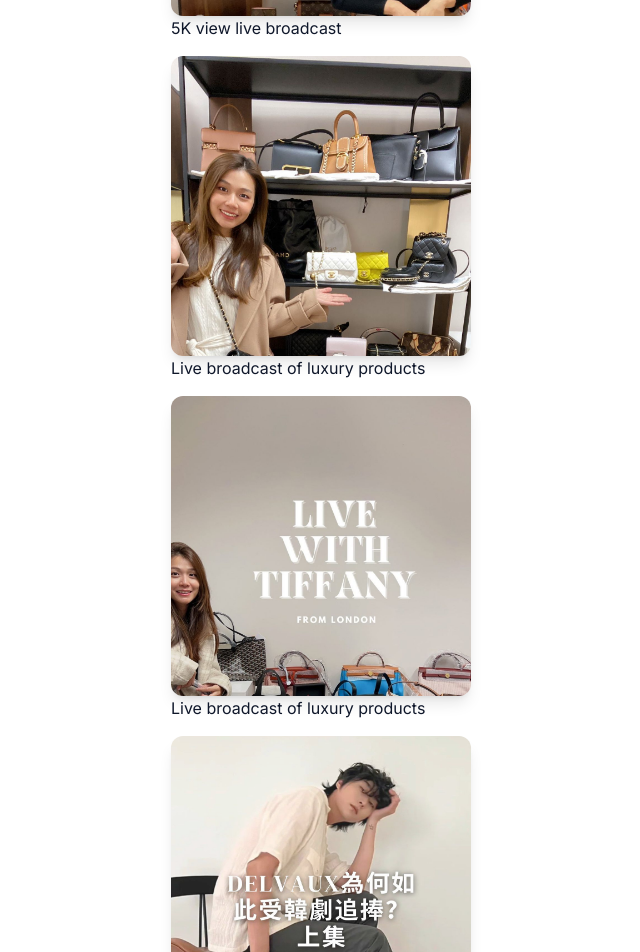
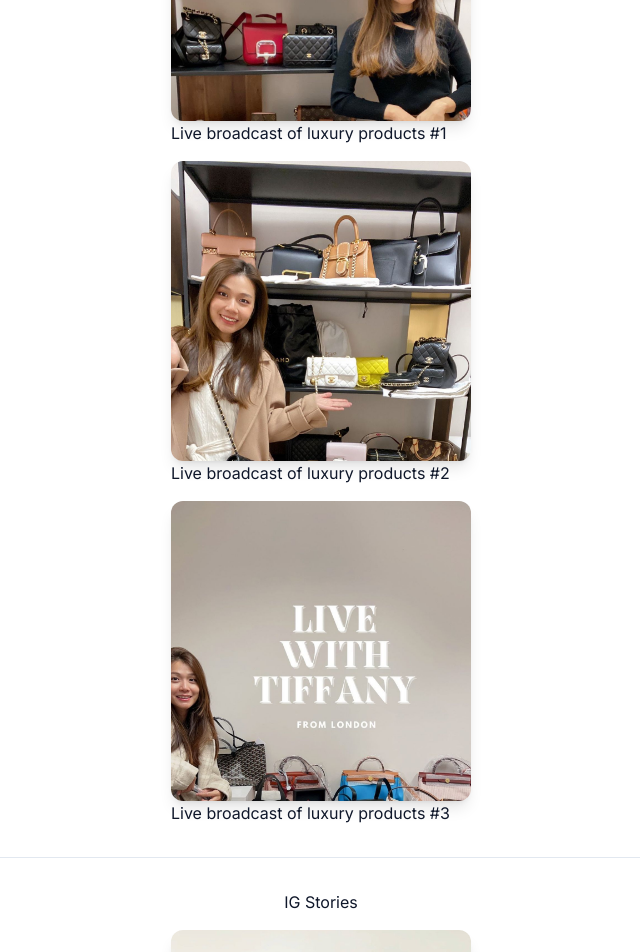
Before and after one commit to superoverflow/model-portfolio-example, a Next.js app: page /portfolio in a window 1280 px wide. Shown: the part 340-1292 px from the top of the page, without its empty margins (319-959 px from the left). Built offline with nearby package versions, Linux system fonts and the light colour scheme.

Commit message:
update pages

```diff
--- a/app/portfolio/igLives.json
+++ b/app/portfolio/igLives.json
@@ -2,19 +2,19 @@
     {
         "id": "01",
         "link": "https://www.instagram.com/reel/CljJxjAjI2B/",
-        "description" : "5K view live broadcast",
+        "description" : "Live broadcast of luxury products #1",
         "photo": "/igLives/01.jpeg"
     },
     {
         "id": "02",
         "link": "https://www.instagram.com/reel/Cl3xDNdjW0L/",
-        "description" : "Live broadcast of luxury products",
+        "description" : "Live broadcast of luxury products #2",
         "photo": "/igLives/02.jpeg"
     },
     {
         "id": "03",
         "link": "https://www.instagram.com/reel/CkbO8haDmLF/",
-        "description" : "Live broadcast of luxury products",
+        "description" : "Live broadcast of luxury products #3",
         "photo": "/igLives/03.jpeg"
     }
 ]
--- a/app/portfolio/page.tsx
+++ b/app/portfolio/page.tsx
@@ -1,3 +1,5 @@
+import { Separator } from "@/components/ui/separator"
+
 import Image from "next/image";
 import igLives from "./igLives.json";
 import igStories from "./igStories.json";
@@ -17,22 +19,25 @@
       <Image src={d.photo} alt={d.description} height={1080} width={1080} />
       <p>{d.description}</p>
     </div>
+    <span>{d.description}</span>
   </a>
 ));
 
 const page = () => {
   return (
-    <>
+    <main className="flex min-h-screen flex-col items-center justify-between p-8 gap-4">
       <div className="flex w-full space-between">
         <span>IG Lives</span>
         <span>IG Stories</span>
         <span>Photos</span>
       </div>
-      <main className="flex min-h-screen flex-col items-center justify-between p-8 gap-4">
-        {IGLives}
-        {IGStories}
-      </main>
-    </>
+      <Separator className="my-4" />
+      <span> IG Lives </span>
+      {IGLives}
+      <Separator className="my-4" />
+      <span> IG Stories </span>
+      {IGStories}
+    </main>
   );
 };
 
--- /dev/null
+++ b/components/ui/separator.tsx
@@ -0,0 +1,31 @@
+"use client"
+
+import * as React from "react"
+import * as SeparatorPrimitive from "@radix-ui/react-separator"
+
+import { cn } from "@/lib/utils"
+
+const Separator = React.forwardRef<
+  React.ElementRef<typeof SeparatorPrimitive.Root>,
+  React.ComponentPropsWithoutRef<typeof SeparatorPrimitive.Root>
+>(
+  (
+    { className, orientation = "horizontal", decorative = true, ...props },
+    ref
+  ) => (
+    <SeparatorPrimitive.Root
+      ref={ref}
+      decorative={decorative}
+      orientation={orientation}
+      className={cn(
+        "shrink-0 bg-border",
+        orientation === "horizontal" ? "h-[1px] w-full" : "h-full w-[1px]",
+        className
+      )}
+      {...props}
+    />
+  )
+)
+Separator.displayName = SeparatorPrimitive.Root.displayName
+
+export { Separator }
--- a/package.json
+++ b/package.json
@@ -9,6 +9,7 @@
     "lint": "next lint"
   },
   "dependencies": {
+    "@radix-ui/react-separator": "^1.0.3",
     "@types/node": "20.3.1",
     "@types/react": "18.2.12",
     "@types/react-dom": "18.2.5",
```
Also changed, not shown: 1 other file (tests, documents, lock files or other folders).
